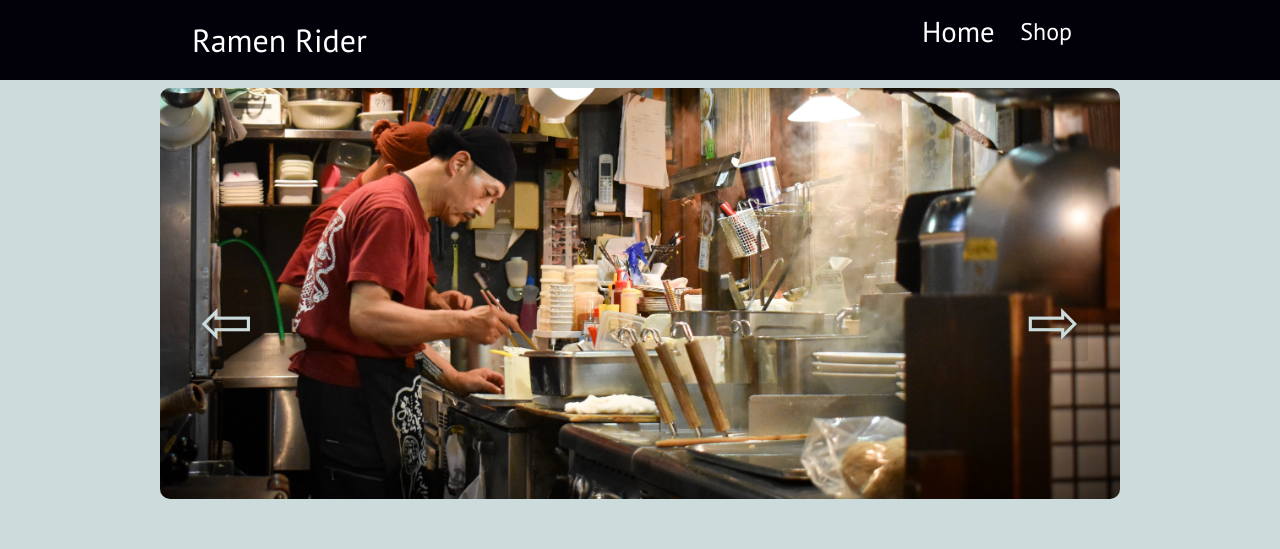
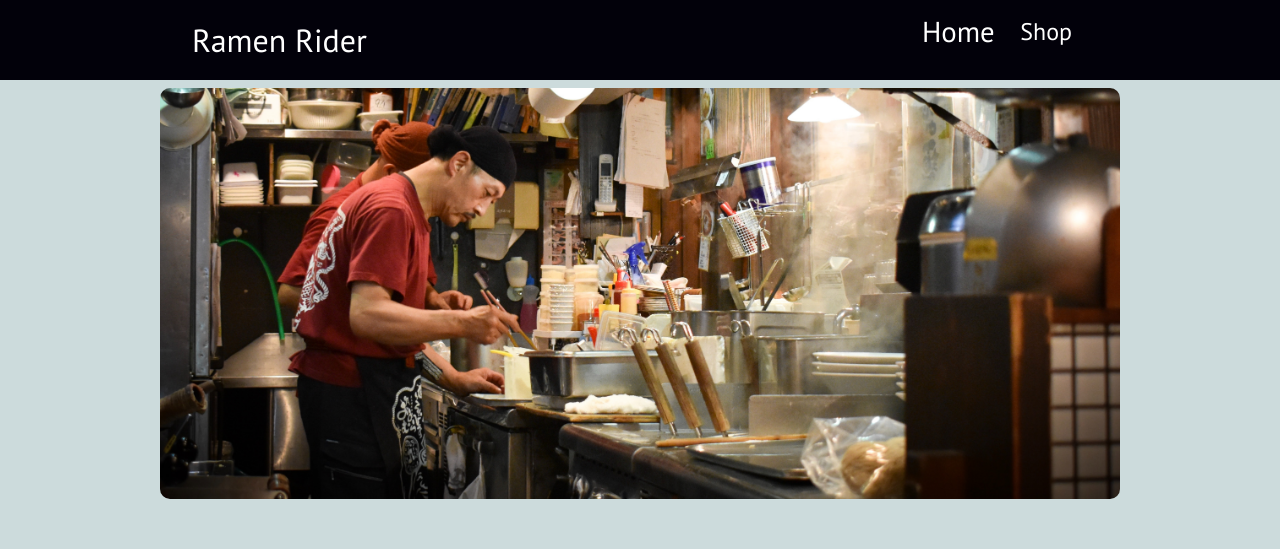
Before and after one commit to TRFielder/shopping-cart, a React (Create React App) app: page /#/ in a window 1280 px wide. Shown: the top 549 px of the page. Built offline with nearby package versions, Linux system fonts and the light colour scheme.

Commit message:
Removed buttons from carousel. Added menu JSON file and begun implementing menu display

```diff
--- a/src/App.js
+++ b/src/App.js
@@ -1,4 +1,4 @@
-import { BrowserRouter, Routes, Route } from "react-router-dom";
+import { HashRouter, Routes, Route } from "react-router-dom";
 import Header from "./components/header"
 import Footer from "./components/footer";
 import Shop from "./pages/shop";
@@ -7,7 +7,7 @@ import Home from "./pages/home";
 const App = () => {
   return (
     <div className="App">
-      <BrowserRouter>
+      <HashRouter>
         <Header name="Ramen Rider"/>
           <div className="content">
             <Routes>
@@ -15,7 +15,7 @@ const App = () => {
               <Route path="shop" element={<Shop />} />
             </Routes>
           </div>
-        </BrowserRouter>
+        </HashRouter>
       <Footer />
     </div>
   );
--- a/src/components/carousel.js
+++ b/src/components/carousel.js
@@ -2,25 +2,6 @@ import { useEffect } from "react";
 import "../styles/carousel.css"
 
 const Carousel = () => {
-
-    useEffect(() => {
-        const buttons = document.querySelectorAll("[data-carousel-button]");
-
-        buttons.forEach(button => {
-            button.addEventListener("click", () => {
-                const offset = button.dataset.carouselButton === "next" ? 1 : -1;
-                const slides = button.closest("[data-carousel]").querySelector("[data-slides]");
-
-                const activeSlide = slides.querySelector("[data-active]");
-                let newIndex = [...slides.children].indexOf(activeSlide) + offset;
-                if(newIndex < 0) newIndex = slides.children.length -1;
-                if(newIndex >= slides.children.length) newIndex = 0;
-
-                slides.children[newIndex].dataset.active=true;
-                delete activeSlide.dataset.active;
-            })
-        });
-    })
 
     useEffect(() => {
         const interval = setInterval(() => {
@@ -41,22 +22,18 @@ const Carousel = () => {
         delete activeSlide.dataset.active;
     }
 
-
-
     return(
         <section aria-label="Newest Photos">
             <div className="carousel" data-carousel>
-                <button className="carousel-button prev" data-carousel-button><span>&#8678;</span> </button>
-                <button className="carousel-button next" data-carousel-button><span>&#8680;</span></button>
                 <ul data-slides>
                     <li className="slide" data-active>
-                        <img src={require("../images/anton-nazaretian2.jpg")} alt="Ramen #1"></img>
+                        <img title="Image from Anton Nazaretian on Unsplash" src={require("../images/anton-nazaretian2.jpg")} alt="Ramen #1"></img>
                     </li>
                     <li className="slide">
-                        <img src={require("../images/david-hunter2.jpg")} alt="Ramen #2"></img>
+                        <img title="Image from David Hunter on Unsplash"src={require("../images/david-hunter2.jpg")} alt="Ramen #2"></img>
                     </li>
                     <li className="slide">
-                        <img src={require("../images/8-low-ural2.jpg")} alt="Ramen #3"></img>
+                        <img title="Image from 8-Low-Ural on Unsplash"src={require("../images/8-low-ural2.jpg")} alt="Ramen #3"></img>
                     </li>
                 </ul>
             </div>
--- /dev/null
+++ b/src/components/productCard.js
@@ -0,0 +1,9 @@
+const ProductCard = (props) => {
+    return(
+        <div>
+            {props.name}
+        </div>
+    )
+}
+
+export default ProductCard
--- a/src/pages/shop.js
+++ b/src/pages/shop.js
@@ -1,6 +1,25 @@
+import { useState, useEffect } from "react";
+import ProductCard from "../components/productCard";
+
 const Shop = () => {
+
+    const [products, setProducts] = useState([])
+
+    useEffect(() => {
+        const productsFile = require("../products/products.json");
+        const products = productsFile.products;
+        setProducts(products)
+    }, [])
+
   return (
-    <h1>Shop</h1>
+    <div>
+        <h1>Shop</h1>
+        {products.map(product => {
+            return(
+                <ProductCard key={product.id} name={product.name}/>
+            )
+        })}
+    </div>
   );
 }
 
--- /dev/null
+++ b/src/products/products.json
@@ -0,0 +1,44 @@
+{
+    "products": [
+        {
+            "id": "1",
+            "name": "Tonkotsu",
+            "description": "Pork broth base, thin cut fresh noodles topped with chashu pork belly, bamboo shoots, spring onions, burnt garlic oil and seasoned egg",
+            "vegetarian": false,
+            "price": 12,
+            "category": "ramen"
+        },
+        {
+            "id": "2",
+            "name": "Shoyu",
+            "description": "Chicken broth and soy sauce base, classic fresh noodles topped with chashu pork belly, bamboo shoots, spring onions and seasoned egg.",
+            "vegetarian": false,
+            "price": 10,
+            "category": "ramen"
+        },
+        {
+            "id": "3",
+            "name": "Chilli Tiger Prawn",
+            "description": "Chicken broth and sea salt base. Classic fresh noodles topped with chilli tiger prawns, wakame, bamboo shoots, lemon wedge, spring onions and seasoned egg",
+            "vegetarian": false,
+            "price": 13,
+            "category": "ramen"
+        },
+        {
+            "id": "4",
+            "name": "Japanese Mushroom Miso",
+            "description": "Konbu and shiitake broth, miso base. Classic fresh noodles topped with shiitake, enoki & shimeji mushrooms, bok choy, mange tout and bamboo shoots",
+            "vegetarian": true,
+            "price": 9,
+            "category": "ramen"
+        },
+        {
+            "id": "5",
+            "name": "Soya tantanman",
+            "description": "Konbu and shiitake broth, spicy sesame base. Classic fresh noodles topped with plant based soya mince, bok choy, kikurage and pickled radish.",
+            "vegetarian": true,
+            "price": 9,
+            "category": "ramen"
+        }
+    ]
+}
--- a/src/styles/carousel.css
+++ b/src/styles/carousel.css
@@ -7,61 +7,29 @@
 }
 
 img {
-    object-fit: contain;
     width: 75%;
     margin: 1vh;
     border-radius: 10px;
 }
 
 .carousel > ul {
+    object-fit: contain;
     margin: 0;
     padding: 0;
     list-style: none;
+    display: table;
 }
 
 .slide {
     position: absolute;
     inset: 0;
     opacity: 0;
-    transition: 0.2s opacity ease-in-out;
-    transition-delay: 0.2s;
+    transition: 0.4s opacity ease-in-out;
+    transition-delay: 0.4s;
 }
 
 .slide[data-active] {
     opacity: 1;
     z-index: 2;
-    transition-delay: 0;
+    transition-delay: 0s;
 }
-
-.carousel-button {
-    position: absolute;
-    background: none;
-    border: none;
-    font-size: 4rem;
-    top: 30vh;
-    z-index: 3;
-    transform: translateY(-50%);
-    color: #ccdbdcff;
-    cursor: pointer;
-    border-radius: .25rem;
-    padding: 0 .5rem;
-    background-color: rgba(0, 0, 0, 0.1);
-}
-
-.carousel-button:hover,
-.carousel-button:focus {
-    color: white;
-    background-color: rgba(0, 0, 0, 0.2);
-}
-
-.carousel-button:focus {
-    outline: 1px solid black;
-}
-
-.carousel-button.prev {
-    left: 15%;
-}
-
-.carousel-button.next {
-    right: 15%;
-}
```
